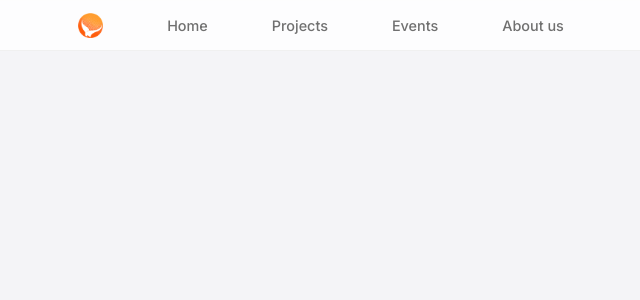
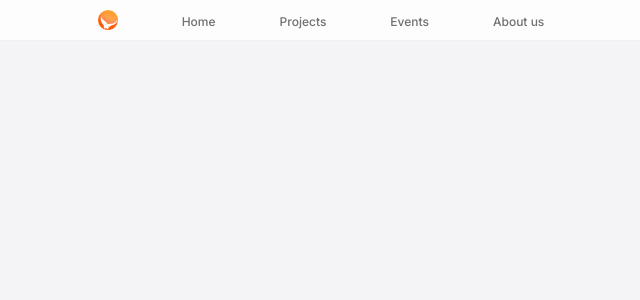
Before and after one commit to iTecCEM/itec_web, a React (Vite) app: page /community in a window 1280 px wide. Shown: the top 300 px of the page, without its empty margins (319-959 px from the left). Built offline with nearby package versions, Linux system fonts and the light colour scheme.

Commit message:
Navbar delgado

```diff
--- a/src/components/GlobalComponents/GlobalComponents.css
+++ b/src/components/GlobalComponents/GlobalComponents.css
@@ -30,7 +30,7 @@
     display: flex;
     align-items: center;
     justify-content: center;
-    height: 50px;
+    height: 40px;
     padding: 0 50px;
 }
 
@@ -42,7 +42,7 @@
 }
 
 .navbar-logo img{
-    height: 25px;
+    height: 20px;
     width: auto;
 }
 
@@ -63,6 +63,12 @@
     font-weight: 500;
     opacity: 0.7;
     justify-content: center;
+    font-size: 12px;
+}
+
+.navbar-links a:hover{
+    color: black;
+    transition: ease-in 0.1s;
 }
 
 .WhiteButton{
```
